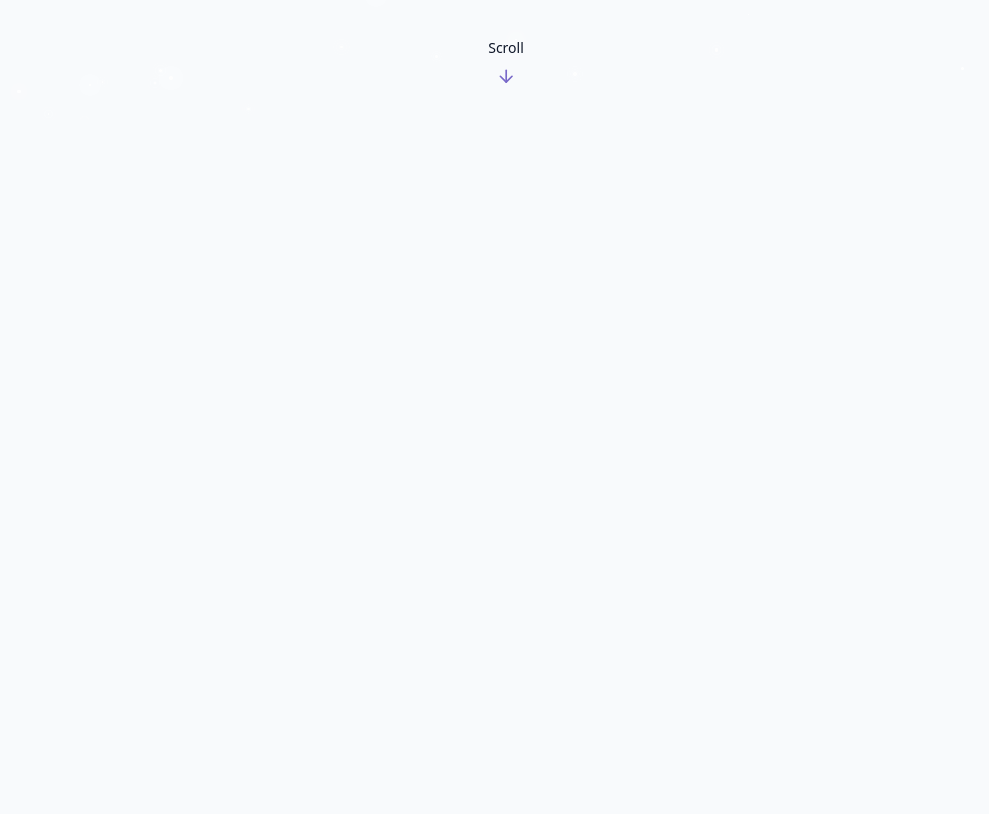
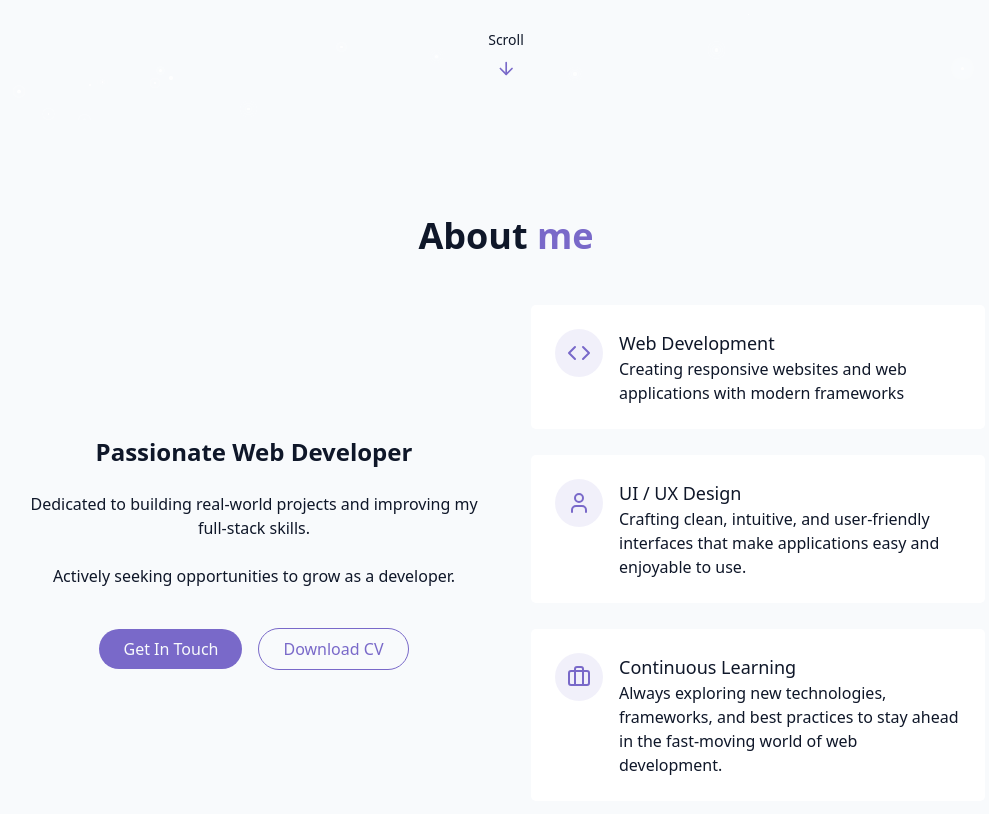
Before and after one commit to Kleriz171/porfolio, a React (Vite) app: page / in a window 1280 px wide. Shown: the part 680-1494 px from the top of the page, without its empty margins (134-1123 px from the left). Before the commit the page ends 800 px from the top, so only its background shows below. Built offline with nearby package versions, Linux system fonts and the light colour scheme.

Commit message:
Add About Section to portofolio

```diff
--- /dev/null
+++ b/src/components/AboutSection.jsx
@@ -0,0 +1,78 @@
+import { Briefcase, Code, User } from "lucide-react"
+
+
+export const AboutSection = () =>{
+    return (
+    <section id="about" className="py-24 px-4">
+
+        <div className="container mx-auto max-w-5xl">
+            <h2 className="text-3xl md:text-4xl font-bold mb-12 text-center">
+                About <span className="text-primary">me</span>
+            </h2>
+
+            <div className="grid grid-cols-1 md:grid-cols-2 gap-12 items-center">
+                <div className="space-y-6">
+                    <h3 className="text-2xl font-semibold">Passionate Web Developer</h3>
+                    <p className="text-muted-foreground">
+                        Dedicated to building real-world projects and improving my full-stack skills.
+                    </p>
+                    <p className="text-muted-foreground">
+                        Actively seeking opportunities to grow as a developer.
+                    </p>
+                    <div className="flex flex-col sm:flex-row gap-4 pt-4 items-center justify-center">
+                        <a href="#contact" className="cosmic-button">
+                            Get In Touch
+                        </a>
+                        <a href="/Kleris_Biba.pdf" download className="px-6 py-2 rounded-full border border-primary text-primary hover:bg-primary/10 transition-colors duration-300">
+                            Download CV
+                        </a>
+                    </div>
+                </div>
+                <div className="grid grid-cols-1 gap-6">
+                    <div className="gradient-border p-6 card-hover">
+                        <div className="flex items-start gap-4">
+                            <div className="p-3 rounded-full bg-primary/10">
+                                <Code className="h-6 w-6 text-primary"/>
+                            </div>
+                            <div className="text-left">
+                                <h4 className="text-semibold text-lg">Web Development</h4>
+                                <p className="text-muted-foreground">
+                                    Creating responsive websites and web applications with modern frameworks
+                                </p>
+                            </div>
+                        </div>
+                    </div>
+                    <div className="gradient-border p-6 card-hover">
+                        <div className="flex items-start gap-4">
+                            <div className="p-3 rounded-full bg-primary/10">
+                                <User className="h-6 w-6 text-primary"/>
+                            </div>
+                            <div className="text-left">
+                                <h4 className="text-semibold text-lg">UI / UX Design</h4>
+                                <p className="text-muted-foreground">
+                                    Crafting clean, intuitive, and user-friendly interfaces that make applications easy and enjoyable to use.
+                                </p>
+                            </div>
+                        </div>
+                    </div>
+                    <div className="gradient-border p-6 card-hover">
+                        <div className="flex items-start gap-4">
+                            <div className="p-3 rounded-full bg-primary/10">
+                                <Briefcase className="h-6 w-6 text-primary"/>
+                            </div>
+                            <div className="text-left">
+                                <h4 className="text-semibold text-lg">Continuous Learning</h4>
+                                <p className="text-muted-foreground">
+                                    Always exploring new technologies, frameworks, and best practices to stay ahead in the fast-moving world of web development.
+                                </p>
+                            </div>
+                        </div>
+                    </div>
+                </div>
+
+            </div>
+        </div>
+
+    </section>
+    )
+}
--- a/src/pages/Home.jsx
+++ b/src/pages/Home.jsx
@@ -2,6 +2,7 @@
 import { StarBackround } from "../components/StarBackround"
 import { Navbar } from "../components/Navbar"
 import { HeroSection } from "../components/HeroSection"
+import { AboutSection } from "../components/AboutSection"
 
 export const Home = () =>{
     return(
@@ -10,6 +11,7 @@
             <StarBackround />
             <Navbar/>
             <HeroSection/>
+            <AboutSection/>
         </div>
     )
 }
```
Also changed, not shown: 1 other file (tests, documents, lock files or other folders).
